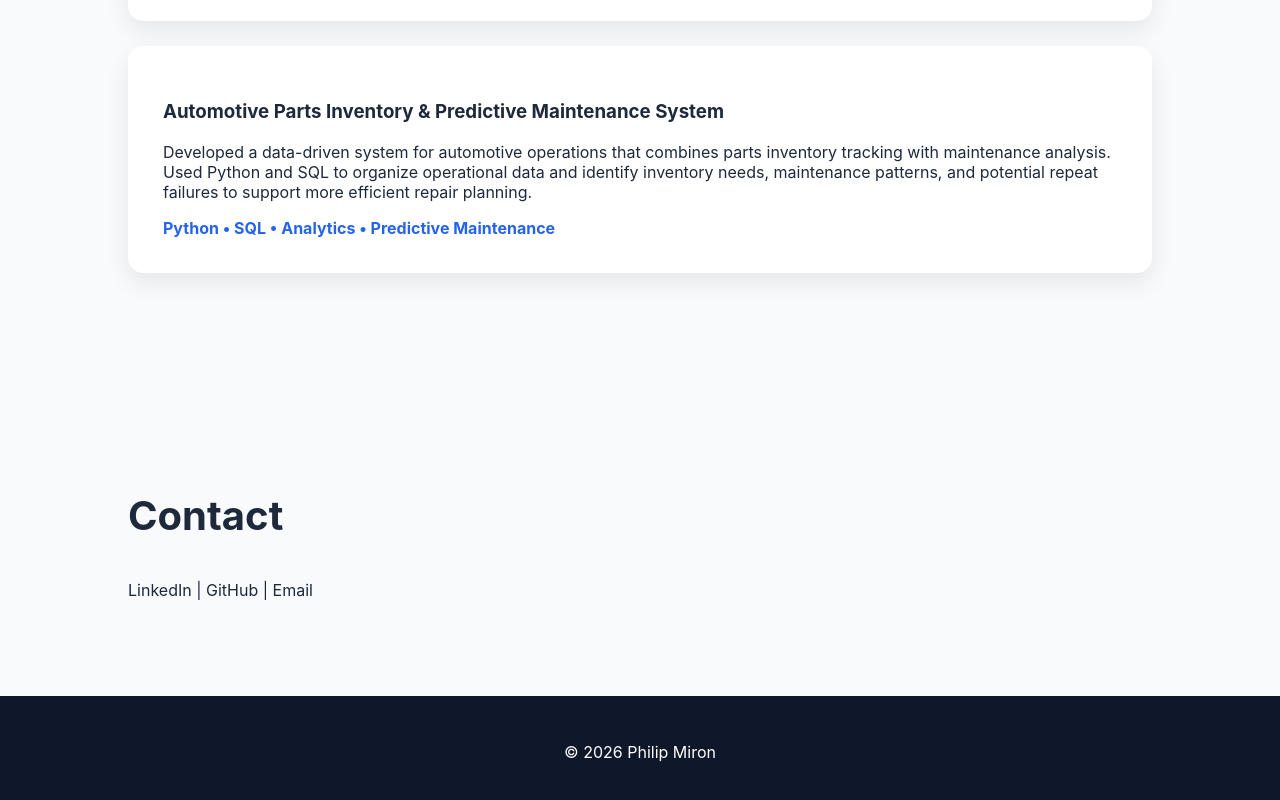
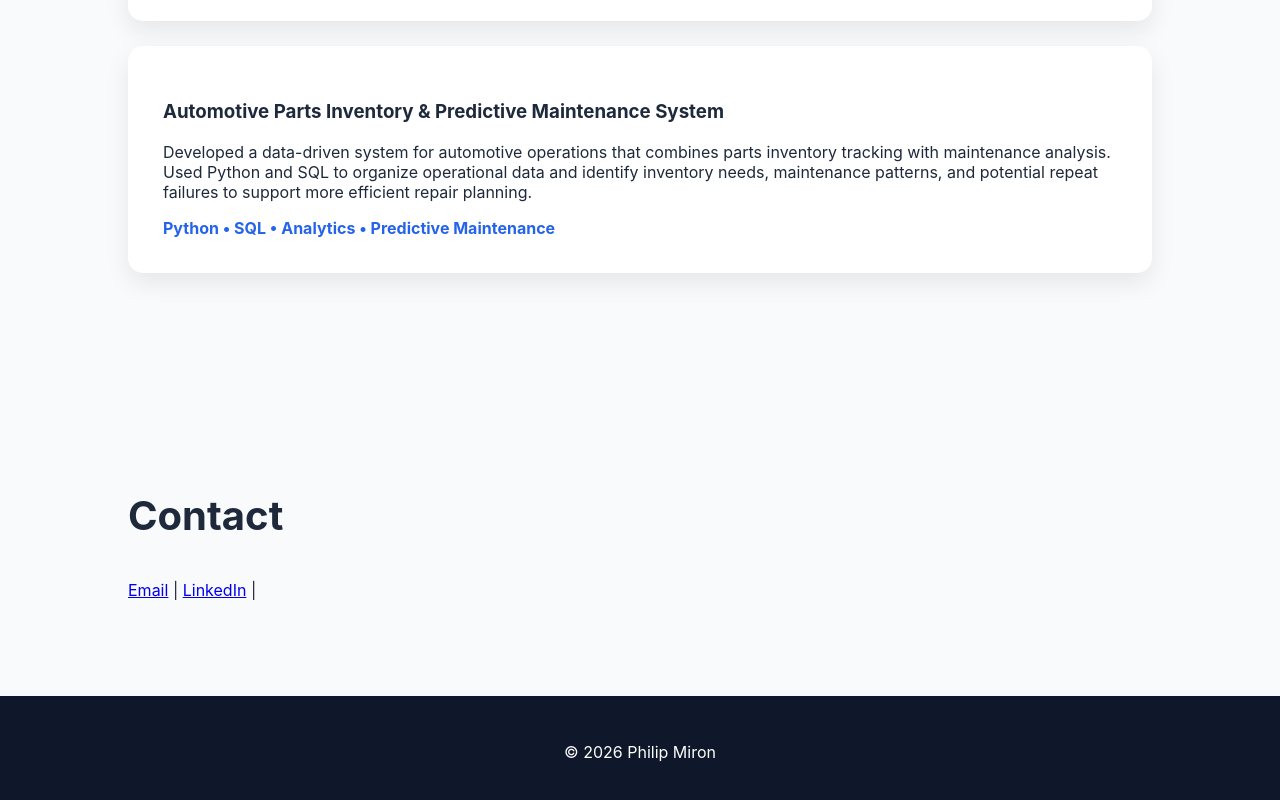
Before and after one commit to PhilipMiron/philipmiron.github.io, a plain HTML site: page index.html in a window 1280 px wide. Shown: the part 2308-3108 px from the top of the page. Drawn offline with Linux system fonts and the light colour scheme.

Commit message:
Update index.html

```diff
--- a/index.html
+++ b/index.html
@@ -148,7 +148,8 @@ repair planning.
 <h2>Contact</h2>
 
 <p>
-LinkedIn | GitHub | Email
+<a href="mailto:philipmironz7@gmail.com">Email</a> |
+<a href="https://www.linkedin.com/in/philip-miron-264873325/" target="_blank">LinkedIn</a> |
 </p>
 
 </section>
```
